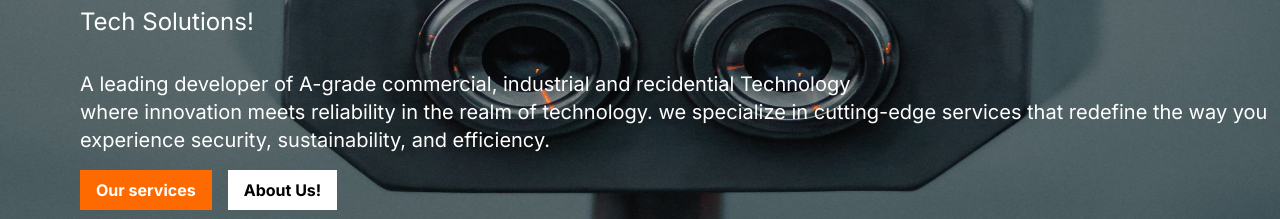
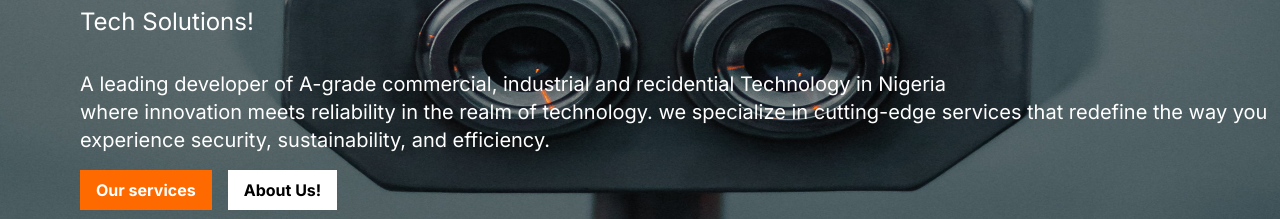
Before and after one commit to Aribobo/ofoet, a Next.js app: page / in a window 1280 px wide. Shown: the part 256-475 px from the top of the page. Built offline with nearby package versions, Linux system fonts and the light colour scheme.

Commit message:
write up

```diff
--- a/app/components/Hero.jsx
+++ b/app/components/Hero.jsx
@@ -42,7 +42,7 @@ const Hero = () => {
           </div>
           <div className="ml-10 lg:ml-20 ">
             <p className="text-md lg:text-xl w-auto">
-A leading developer of A-grade commercial, industrial and recidential Technology
+A leading developer of A-grade commercial, industrial and recidential Technology in Nigeria
   <br></br>
   where innovation meets reliability in the realm of technology.
    we specialize in cutting-edge services that redefine the way you experience security,
```
